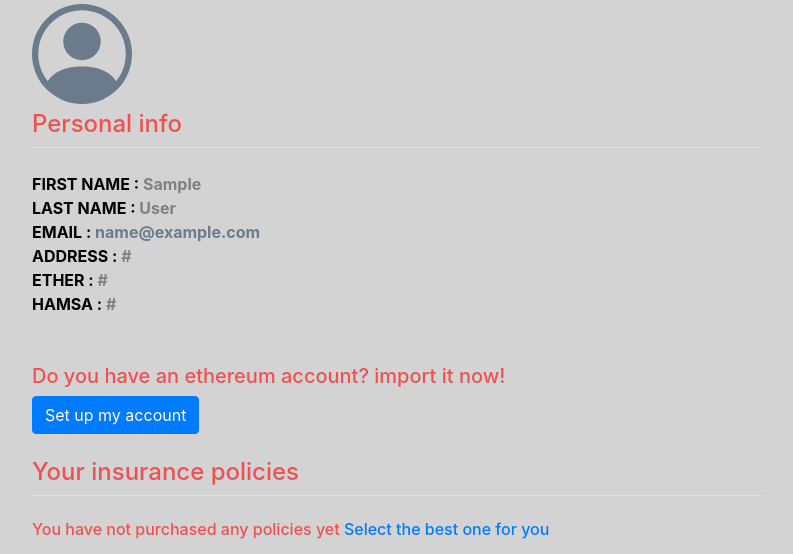
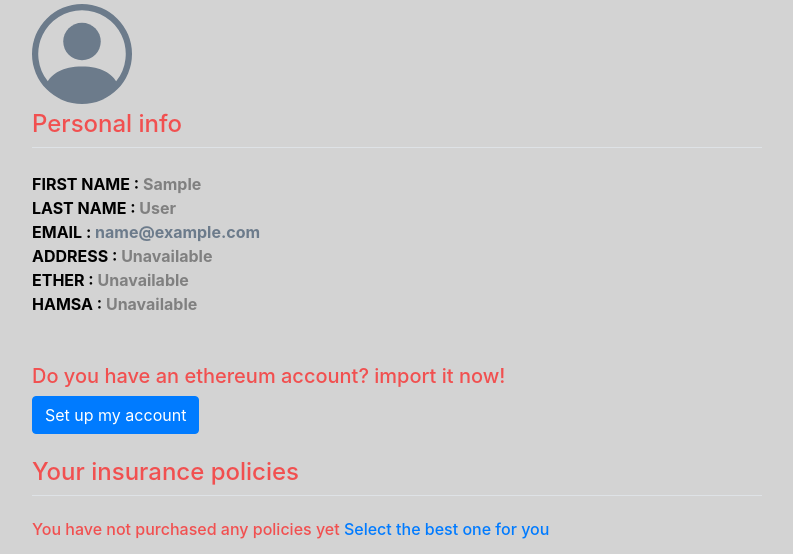
Before and after one commit to Ciriosss/InsuranceDapp, a Django app: page /profile/ in a window 1280 px wide. Shown: the part 156-710 px from the top of the page, without its empty margins (53-846 px from the left). Run offline with Django 3.2, Linux system fonts and the light colour scheme; the visitor is signed in with stand-in values (Sample User, id 1); data comes from the database, SQL or seed files in the repository; parts of the project's set-up code (start-up, migrations or seed data) failed here and were passed over; some libraries are stand-ins or nearby versions.

Commit message:
improvements

```diff
--- a/user/templates/user/orderCompleted.html
+++ b/user/templates/user/orderCompleted.html
@@ -6,8 +6,8 @@
     <path align="centre" d="m10.273 2.513-.921-.944.715-.698.622.637.89-.011a2.89 2.89 0 0 1 2.924 2.924l-.01.89.636.622a2.89 2.89 0 0 1 0 4.134l-.637.622.011.89a2.89 2.89 0 0 1-2.924 2.924l-.89-.01-.622.636a2.89 2.89 0 0 1-4.134 0l-.622-.637-.89.011a2.89 2.89 0 0 1-2.924-2.924l.01-.89-.636-.622a2.89 2.89 0 0 1 0-4.134l.637-.622-.011-.89a2.89 2.89 0 0 1 2.924-2.924l.89.01.622-.636a2.89 2.89 0 0 1 4.134 0l-.715.698a1.89 1.89 0 0 0-2.704 0l-.92.944-1.32-.016a1.89 1.89 0 0 0-1.911 1.912l.016 1.318-.944.921a1.89 1.89 0 0 0 0 2.704l.944.92-.016 1.32a1.89 1.89 0 0 0 1.912 1.911l1.318-.016.921.944a1.89 1.89 0 0 0 2.704 0l.92-.944 1.32.016a1.89 1.89 0 0 0 1.911-1.912l-.016-1.318.944-.921a1.89 1.89 0 0 0 0-2.704l-.944-.92.016-1.32a1.89 1.89 0 0 0-1.912-1.911l-1.318.016z"/>
   </svg>
 </div>
-<h2>Congratulations, your order has been successfully registered</h2>
+<h2>Congratulations, the policy has been purchased correctly</h2>
 
-<p>This policy will be valid until {{ expiration }} <br>
-<p> {{ tx}} <br>
+<b>This policy will be valid until {{ expiration }}</b> <br>
+
 {% endblock %}
--- a/user/templates/user/profile.html
+++ b/user/templates/user/profile.html
@@ -28,9 +28,9 @@
             <strong><font color = "black">FIRST NAME :</font> <font color = "grey">{{ profile.first_name }}</font></strong><br>
             <strong><font color = "black">LAST NAME :</font> <font color = "grey"> {{ profile.last_name}}</font></strong><br>
             <strong><font color = "black">EMAIL : </font><font color = "grey"></font> {{ profile.email }}</strong><br>
-            <strong><font color = "black">ADDRESS : </font><font color = "grey">#</font></strong><br>
-            <strong><font color = "black">ETHER :</font> <font color = "grey"> # </font></strong><br>
-            <strong><font color = "black">HAMSA :</font> <font color = "grey"> #</font> </strong><br>
+            <strong><font color = "black">ADDRESS : </font><font color = "grey"> Unavailable </font></strong><br>
+            <strong><font color = "black">ETHER :</font> <font color = "grey"> Unavailable </font></strong><br>
+            <strong><font color = "black">HAMSA :</font> <font color = "grey"> Unavailable </font> </strong><br>
         </div>
         <br>
         <br>
```
